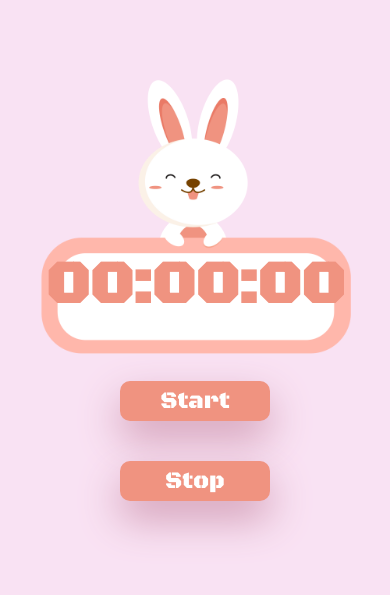
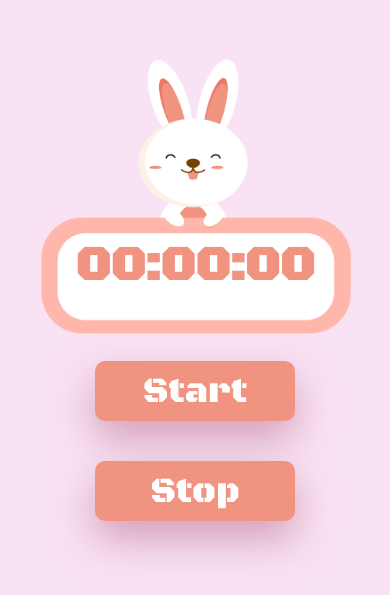
Before and after one commit to gabrielabade/Cron-metro, a plain HTML site: page index.html in a window 390 px wide. Shown: the part 131-726 px from the top of the page. Drawn offline with Linux system fonts and the light colour scheme.

Commit message:
responsividade

```diff
--- a/index.html
+++ b/index.html
@@ -2,7 +2,7 @@
 <html lang="en">
 <head>
     <meta charset="UTF-8">
-    <meta name="viewport" content="width=device-width, initial-scale=1.0">
+    <meta name="viewport" content="width=device-width, initial-scale=1, maximum-scale=1, user-scalable=no">
     <link rel="stylesheet" href="styles.css">
     <title>Cronômetro</title>
 </head>
@@ -21,8 +21,6 @@
     <br>
     <button onclick="stop()" id="stopButton">Stop</button>
 
+    <script src="./scripts.js"></script>
 </body>
-
-<script src="./scripts.js"></script>
-
 </html>
--- a/styles.css
+++ b/styles.css
@@ -72,22 +72,14 @@
   }
 
   @media screen and (max-width: 600px) {
-    button {
-      width: 150px;
-      height: 40px;
-      font-size: 24px;
-    }
-  }
-
-  @media screen and (max-width: 600px) {
     .result-overlay {
+      font-size: 60px;
       margin-top: 50px;
       margin-bottom: 20px;
     }
-  }
 
-  @media screen and (max-width: 600px) {
     h1 {
-      font-size: 60px;
+      font-size: 48px;
+      line-height: 28px;
     }
   }
```
